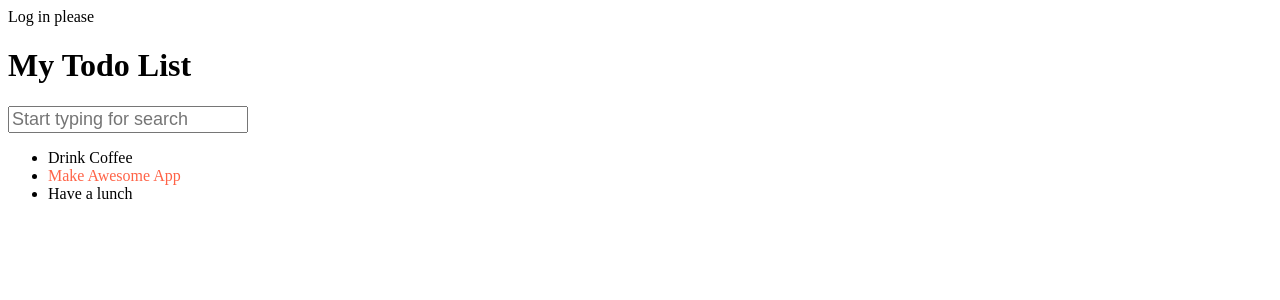
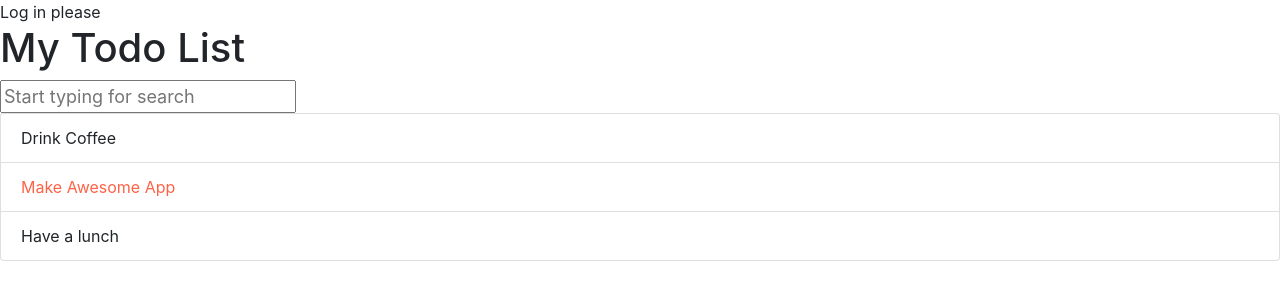
Before and after one commit to ArminBlaze/Udemy-react1-todo, a React (Create React App) app: page / in a window 1280 px wide. Shown: the top 300 px of the page. Built offline with nearby package versions, Linux system fonts and the light colour scheme.

Commit message:
32 - Бутстрап и классы элементов

```diff
--- a/public/index.html
+++ b/public/index.html
@@ -7,6 +7,8 @@
       name="viewport"
       content="width=device-width, initial-scale=1, shrink-to-fit=no"
     />
+    <link rel="stylesheet" href="https://stackpath.bootstrapcdn.com/bootstrap/4.3.1/css/bootstrap.min.css">
+    <link rel="stylesheet" href="https://stackpath.bootstrapcdn.com/font-awesome/4.7.0/css/font-awesome.min.css">
     <title>Todo App</title>
   </head>
   <body>
--- a/src/components/TodoList.jsx
+++ b/src/components/TodoList.jsx
@@ -10,7 +10,7 @@ const TodoList = ({todos}) => {
 		const {id, ...rest} = item;
 
 		return (
-			<li key={id}>
+			<li key={id} className="list-group-item">
 				<TodoListItem {...rest} />
 			</li>
 		)
@@ -18,8 +18,9 @@ const TodoList = ({todos}) => {
 
 	console.log(elements);
 
+
 	return (
-		<ul>
+		<ul className="list-group todoList">
 			{elements}
 		</ul>
 	);
--- a/src/components/TodoListItem.jsx
+++ b/src/components/TodoListItem.jsx
@@ -1,4 +1,5 @@
 import React from 'react';
+import './TodoListItem.css';
 
 const TodoListItem = ({label, important = false}) => {
 
@@ -7,7 +8,7 @@ const TodoListItem = ({label, important = false}) => {
 	}
 
 	return (
-		<span style={style}>{label}</span>
+		<span style={style} className="todoListItem">{label}</span>
 	);
 };
 
```
Also changed, not shown: src/components/TodoList.css (added), src/components/TodoListItem.css (added).
